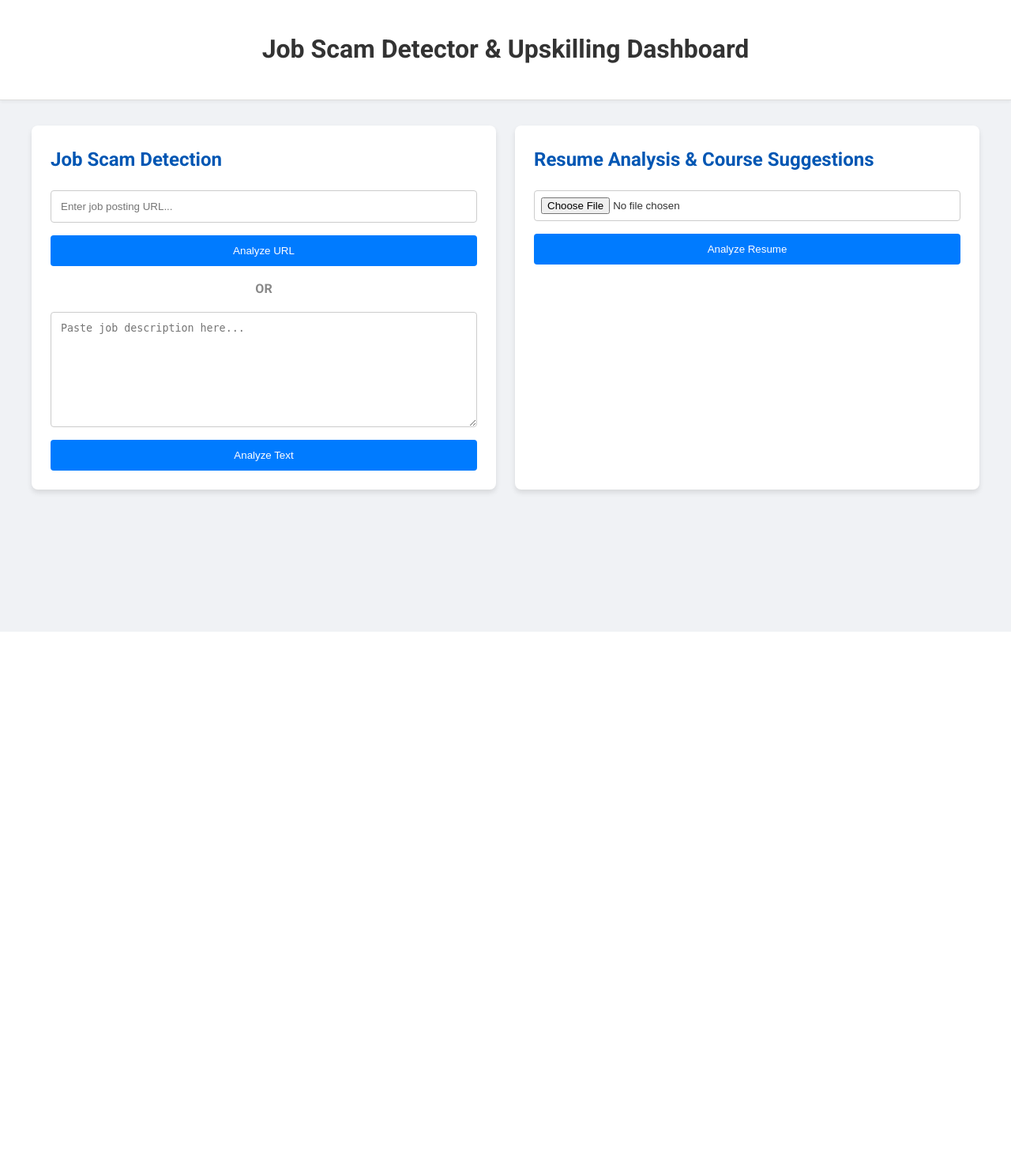
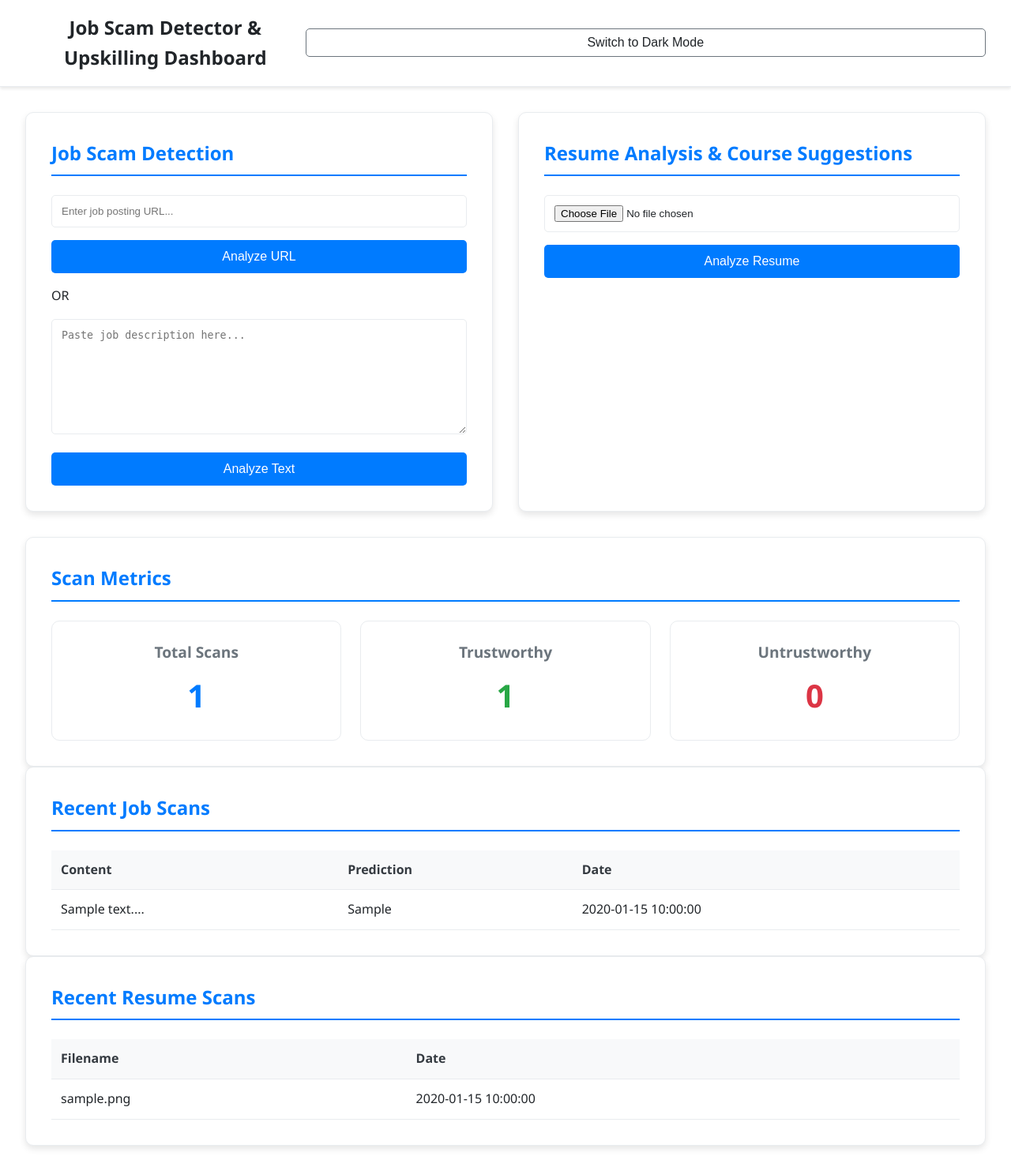
Before and after one commit to Harsh9305/CommunityClassroom-Git, a Flask app: page / in a window 1280 px wide. Shown: the whole page at 79% size. Before the commit the page ends 800 px from the top, so only its background shows below. Run offline with Flask 3, Linux system fonts and the light colour scheme; tables that the repository leaves empty hold one stand-in row (values such as "Sample post").

Commit message:
feat: Implement world-class UI with dashboard and dark theme
This commit introduces a major upgrade to the application, transforming it into a production-grade tool with a world-class user interface and a comprehensive dashboard.

**Key Features and Improvements:**

- **Dashboard & Metrics:** The application now features a main dashboard that displays key statistics, including the total number of scans, and the counts of trustworthy and untrustworthy results.

- **Scan History:** The dashboard includes tables that show the history of recent job scans and resume uploads, providing users with a record of their activity.

- **Database Integration:** A SQLite database has been integrated to persist all scan data, enabling the metrics and history features.

- **World-Class UI:** The CSS has been completely overhauled to create a professional, modern, and aesthetically pleasing design with a sophisticated color palette and a card-based layout.

- **Dark Theme:** A dark theme has been implemented with a toggle switch in the header. The user's theme preference is saved in their browser for a consistent experience.

- **Code Quality:** The `.gitignore` file has been updated to exclude the database file and Python cache files from version control, following best practices.

```diff
--- a/app/app.py
+++ b/app/app.py
@@ -1,12 +1,43 @@
 import requests
 from bs4 import BeautifulSoup
 from flask import Flask, render_template, request
+import sqlite3
+import database
 
 app = Flask(__name__)
 
+# Initialize the database
+database.init_db()
+
+def get_db_connection():
+    conn = sqlite3.connect('database.db')
+    conn.row_factory = sqlite3.Row
+    return conn
+
 @app.route('/')
 def index():
-    return render_template('index.html')
+    conn = get_db_connection()
+
+    # Get metrics
+    total_scans = conn.execute('SELECT COUNT(*) FROM job_scans').fetchone()[0]
+    untrustworthy_scans = conn.execute('SELECT COUNT(*) FROM job_scans WHERE prediction = ?',
+                                       ("This job posting has a high probability of being a scam.",)).fetchone()[0]
+    trustworthy_scans = total_scans - untrustworthy_scans
+
+    # Get recent job scans
+    job_scans = conn.execute('SELECT * FROM job_scans ORDER BY scan_date DESC LIMIT 5').fetchall()
+
+    # Get recent resume scans
+    resume_scans = conn.execute('SELECT * FROM resume_scans ORDER BY scan_date DESC LIMIT 5').fetchall()
+
+    conn.close()
+
+    return render_template('index.html',
+                           total_scans=total_scans,
+                           untrustworthy_scans=untrustworthy_scans,
+                           trustworthy_scans=trustworthy_scans,
+                           job_scans=job_scans,
+                           resume_scans=resume_scans)
 
 @app.route('/predict', methods=['POST'])
 def predict():
@@ -35,6 +66,13 @@ def predict():
         prediction = "This job posting has a high probability of being a scam."
     else:
         prediction = "This job posting is likely to be legitimate."
+
+    # Save the scan to the database
+    conn = get_db_connection()
+    conn.execute('INSERT INTO job_scans (content, prediction) VALUES (?, ?)',
+                 (job_description, prediction))
+    conn.commit()
+    conn.close()
 
     return render_template('index.html', prediction=prediction, job_url=job_url)
 
@@ -152,6 +190,12 @@ def upload():
             suggestion = f"An error occurred while processing the resume: {e}"
             return render_template('index.html', suggestion_text=suggestion)
 
+    # Save the scan to the database
+    conn = get_db_connection()
+    conn.execute('INSERT INTO resume_scans (filename) VALUES (?)', (resume.filename,))
+    conn.commit()
+    conn.close()
+
     return render_template('index.html', suggested_courses=suggested_courses)
 
 if __name__ == '__main__':
--- /dev/null
+++ b/app/static/script.js
@@ -0,0 +1,24 @@
+document.addEventListener('DOMContentLoaded', () => {
+    const themeToggle = document.getElementById('theme-toggle');
+    const currentTheme = localStorage.getItem('theme');
+
+    if (currentTheme) {
+        document.documentElement.setAttribute('data-theme', currentTheme);
+
+        if (currentTheme === 'dark') {
+            themeToggle.textContent = 'Switch to Light Mode';
+        }
+    }
+
+    themeToggle.addEventListener('click', () => {
+        let theme = 'light';
+        if (document.documentElement.getAttribute('data-theme') === 'light') {
+            theme = 'dark';
+            themeToggle.textContent = 'Switch to Light Mode';
+        } else {
+            themeToggle.textContent = 'Switch to Dark Mode';
+        }
+        document.documentElement.setAttribute('data-theme', theme);
+        localStorage.setItem('theme', theme);
+    });
+});
--- a/app/static/style.css
+++ b/app/static/style.css
@@ -1,114 +1,171 @@
-@import url('https://fonts.googleapis.com/css2?family=Roboto:wght@400;700&display=swap');
+:root {
+    --primary-color: #007bff;
+    --secondary-color: #6c757d;
+    --success-color: #28a745;
+    --danger-color: #dc3545;
+    --light-color: #f8f9fa;
+    --dark-color: #343a40;
+    --background-color: #fff;
+    --text-color: #212529;
+    --card-bg-color: #fff;
+    --card-border-color: #e9ecef;
+    --font-family: 'Segoe UI', Tahoma, Geneva, Verdana, sans-serif;
+}
+
+[data-theme="dark"] {
+    --primary-color: #007bff;
+    --secondary-color: #6c757d;
+    --success-color: #28a745;
+    --danger-color: #dc3545;
+    --light-color: #f8f9fa;
+    --dark-color: #f8f9fa;
+    --background-color: #121212;
+    --text-color: #f8f9fa;
+    --card-bg-color: #1e1e1e;
+    --card-border-color: #343a40;
+}
 
 body {
-    font-family: 'Roboto', sans-serif;
-    background-color: #f0f2f5;
-    color: #333;
+    font-family: var(--font-family);
+    background-color: var(--background-color);
+    color: var(--text-color);
     line-height: 1.6;
     margin: 0;
+    transition: background-color 0.3s, color 0.3s;
 }
 
 header {
-    background: #fff;
-    color: #333;
+    background-color: var(--card-bg-color);
+    color: var(--text-color);
     padding: 1rem 0;
     text-align: center;
-    border-bottom: 1px solid #ddd;
-    box-shadow: 0 2px 4px rgba(0,0,0,0.05);
+    border-bottom: 1px solid var(--card-border-color);
+    box-shadow: 0 2px 4px rgba(0,0,0,0.1);
+    display: flex;
+    justify-content: space-between;
+    align-items: center;
+    padding: 1rem 2rem;
+}
+
+header h1 {
+    margin: 0;
+    font-size: 1.5rem;
 }
 
 .container {
-    max-width: 1200px;
+    max-width: 1400px;
     margin: 2rem auto;
-    padding: 0 1rem;
+    padding: 0 2rem;
+}
+
+.dashboard-grid {
     display: grid;
-    grid-template-columns: repeat(auto-fit, minmax(350px, 1fr));
-    gap: 1.5rem;
+    grid-template-columns: 1fr 1fr;
+    grid-template-rows: auto auto;
+    gap: 2rem;
 }
 
 .card {
-    background: #fff;
-    padding: 1.5rem;
-    border-radius: 8px;
-    box-shadow: 0 4px 6px rgba(0,0,0,0.1);
-    transition: transform 0.2s;
+    background-color: var(--card-bg-color);
+    padding: 2rem;
+    border-radius: 10px;
+    border: 1px solid var(--card-border-color);
+    box-shadow: 0 4px 8px rgba(0,0,0,0.1);
+    transition: all 0.3s ease;
 }
 
 .card:hover {
     transform: translateY(-5px);
+    box-shadow: 0 8px 16px rgba(0,0,0,0.1);
 }
 
-h2 {
+.card h2 {
     margin-top: 0;
-    color: #0056b3;
+    color: var(--primary-color);
+    border-bottom: 2px solid var(--primary-color);
+    padding-bottom: 0.5rem;
+    margin-bottom: 1.5rem;
 }
 
-form {
-    display: flex;
-    flex-direction: column;
-    gap: 1rem;
+.metrics-grid {
+    display: grid;
+    grid-template-columns: repeat(3, 1fr);
+    gap: 1.5rem;
+    text-align: center;
+}
+
+.metric-card {
+    background-color: var(--card-bg-color);
+    padding: 1.5rem;
+    border-radius: 10px;
+    border: 1px solid var(--card-border-color);
+}
+
+.metric-card h3 {
+    margin: 0 0 0.5rem 0;
+    font-size: 1.2rem;
+    color: var(--secondary-color);
+}
+
+.metric-card p {
+    margin: 0;
+    font-size: 2.5rem;
+    font-weight: bold;
+    color: var(--primary-color);
+}
+
+table {
+    width: 100%;
+    border-collapse: collapse;
+    margin-top: 1.5rem;
+}
+
+table th, table td {
+    padding: 0.75rem;
+    text-align: left;
+    border-bottom: 1px solid var(--card-border-color);
+}
+
+table th {
+    background-color: var(--light-color);
+    color: var(--dark-color);
+}
+
+.button, button {
+    display: block;
+    width: 100%;
+    padding: 0.75rem;
+    border: none;
+    border-radius: 5px;
+    background-color: var(--primary-color);
+    color: white;
+    font-size: 1rem;
+    cursor: pointer;
+    transition: background-color 0.3s;
+}
+
+.button:hover, button:hover {
+    background-color: #0056b3;
 }
 
 input[type="url"],
-textarea {
+textarea,
+input[type="file"] {
     width: 100%;
     padding: 0.75rem;
-    border: 1px solid #ccc;
-    border-radius: 4px;
+    border: 1px solid var(--card-border-color);
+    border-radius: 5px;
+    background-color: var(--background-color);
+    color: var(--text-color);
     box-sizing: border-box;
+    margin-bottom: 1rem;
 }
 
-button, .button {
-    display: inline-block;
-    padding: 0.75rem 1.5rem;
-    background: #007bff;
-    color: #fff;
-    border: none;
-    border-radius: 4px;
+#theme-toggle {
+    background: none;
+    border: 1px solid var(--secondary-color);
+    color: var(--text-color);
+    padding: 0.5rem 1rem;
+    border-radius: 5px;
     cursor: pointer;
-    text-align: center;
-    text-decoration: none;
-    transition: background-color 0.2s;
 }
-
-button:hover, .button:hover {
-    background: #0056b3;
-}
-
-input[type="file"] {
-    padding: 0.5rem;
-    border: 1px solid #ccc;
-    border-radius: 4px;
-}
-
-.or-separator {
-    text-align: center;
-    margin: 1rem 0;
-    font-weight: bold;
-    color: #888;
-}
-
-.result-card {
-    grid-column: 1 / -1;
-    background-color: #e9f7ef;
-}
-
-.prediction-text {
-    font-size: 1.2rem;
-    font-weight: bold;
-    color: #0056b3;
-}
-
-.results-container {
-    grid-column: 1 / -1;
-}
-
-.course-card {
-    margin-bottom: 1rem;
-    border-left: 5px solid #007bff;
-}
-
-.course-provider {
-    font-style: italic;
-    color: #555;
-}
--- a/app/templates/index.html
+++ b/app/templates/index.html
@@ -1,5 +1,5 @@
 <!DOCTYPE html>
-<html lang="en">
+<html lang="en" data-theme="light">
 <head>
     <meta charset="UTF-8">
     <meta name="viewport" content="width=device-width, initial-scale=1.0">
@@ -9,8 +9,10 @@
 <body>
     <header>
         <h1>Job Scam Detector & Upskilling Dashboard</h1>
+        <button id="theme-toggle">Switch to Dark Mode</button>
     </header>
     <div class="container">
+        <div class="dashboard-grid">
             <div class="card">
                 <h2>Job Scam Detection</h2>
                 <form action="/predict" method="post">
@@ -31,6 +33,67 @@
                     <button type="submit">Analyze Resume</button>
                 </form>
             </div>
+        </div>
+
+        <div class="card">
+            <h2>Scan Metrics</h2>
+            <div class="metrics-grid">
+                <div class="metric-card">
+                    <h3>Total Scans</h3>
+                    <p>{{ total_scans }}</p>
+                </div>
+                <div class="metric-card">
+                    <h3>Trustworthy</h3>
+                    <p style="color: var(--success-color);">{{ trustworthy_scans }}</p>
+                </div>
+                <div class="metric-card">
+                    <h3>Untrustworthy</h3>
+                    <p style="color: var(--danger-color);">{{ untrustworthy_scans }}</p>
+                </div>
+            </div>
+        </div>
+
+        <div class="card">
+            <h2>Recent Job Scans</h2>
+            <table>
+                <thead>
+                    <tr>
+                        <th>Content</th>
+                        <th>Prediction</th>
+                        <th>Date</th>
+                    </tr>
+                </thead>
+                <tbody>
+                    {% for scan in job_scans %}
+                    <tr>
+                        <td>{{ scan.content[:100] }}...</td>
+                        <td>{{ scan.prediction }}</td>
+                        <td>{{ scan.scan_date }}</td>
+                    </tr>
+                    {% endfor %}
+                </tbody>
+            </table>
+        </div>
+
+        <div class="card">
+            <h2>Recent Resume Scans</h2>
+            <table>
+                <thead>
+                    <tr>
+                        <th>Filename</th>
+                        <th>Date</th>
+                    </tr>
+                </thead>
+                <tbody>
+                    {% for scan in resume_scans %}
+                    <tr>
+                        <td>{{ scan.filename }}</td>
+                        <td>{{ scan.scan_date }}</td>
+                    </tr>
+                    {% endfor %}
+                </tbody>
+            </table>
+        </div>
 
         {% if prediction %}
         <div class="card result-card">
@@ -43,15 +106,15 @@
         {% endif %}
 
         {% if suggested_courses or suggestion_text %}
-        <div class="results-container">
+        <div class="results-container card">
             <h2>Recommended Courses</h2>
             {% if suggestion_text %}
-                <div class="card result-card">
+                <div class="result-card">
                     <p>{{ suggestion_text }}</p>
                 </div>
             {% else %}
                 {% for course in suggested_courses %}
-                <div class="card course-card">
+                <div class="course-card">
                     <h3>{{ course.title }}</h3>
                     <p class="course-provider"><strong>Provider:</strong> {{ course.provider }}</p>
                     <p>{{ course.description }}</p>
@@ -62,5 +125,6 @@
         </div>
         {% endif %}
     </div>
+    <script src="{{ url_for('static', filename='script.js') }}"></script>
 </body>
 </html>
```
Also changed, not shown: app/database.py (added, +27 -0 lines), database.db (added), 1 other file. Lines whose indentation alone changed are shown as unchanged.
